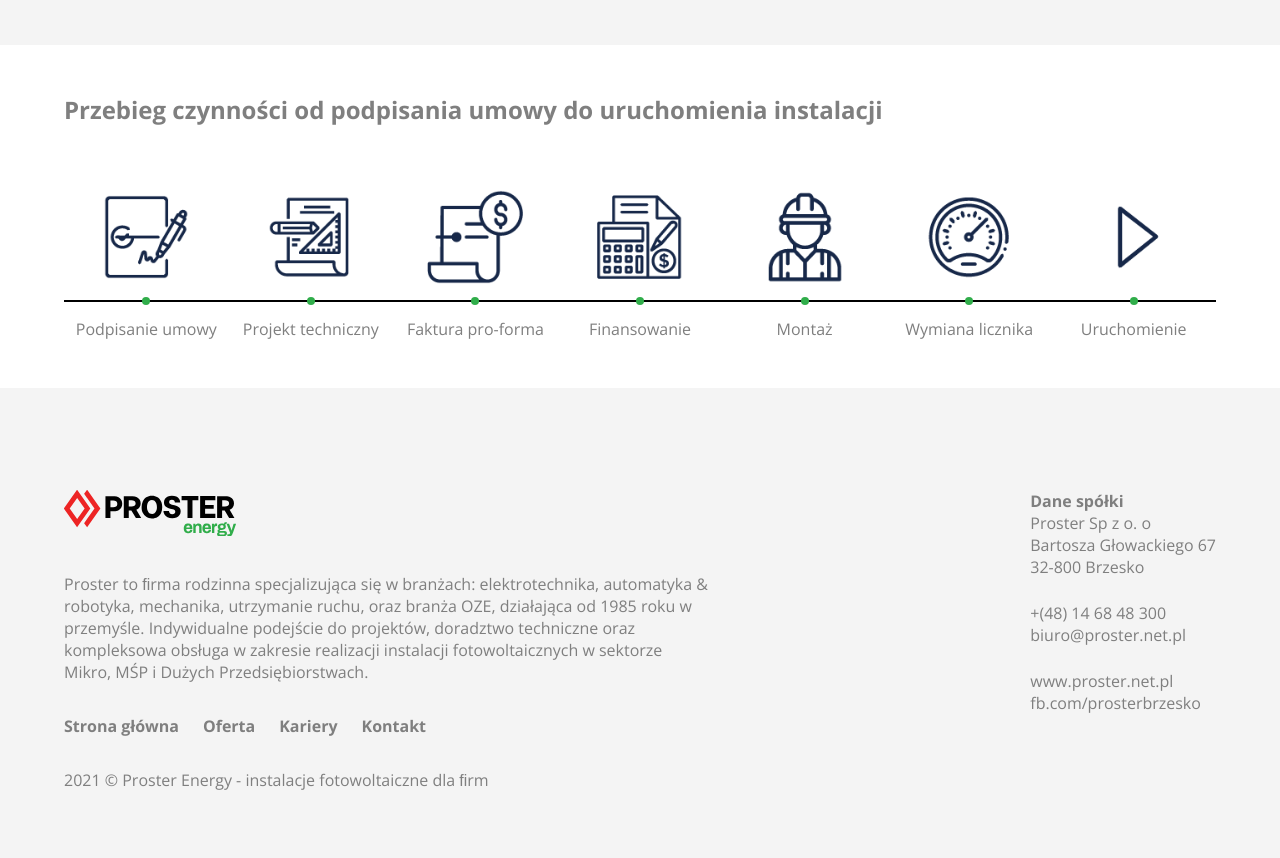
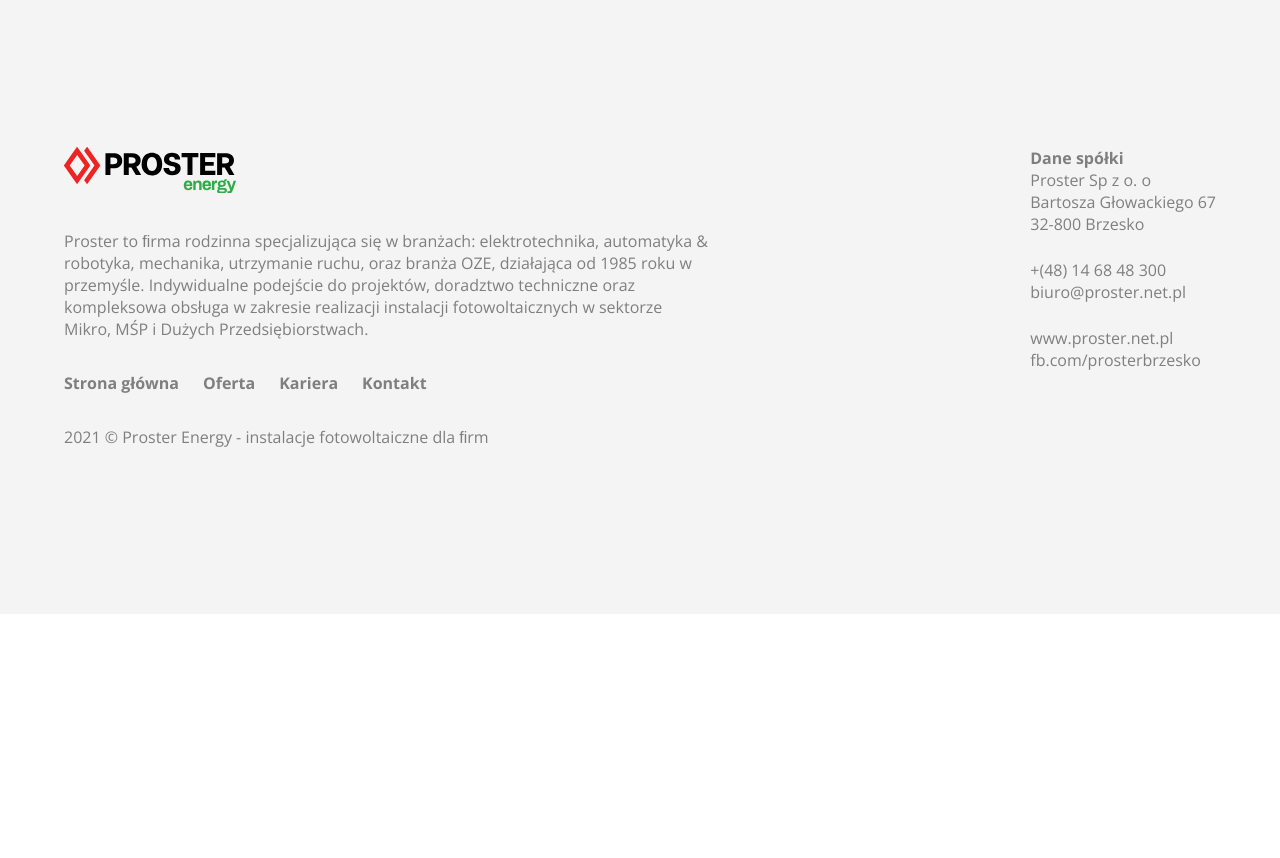
Before and after one commit to PawelKrawczyk96/proster, a Gatsby site: page / in a window 1280 px wide. Shown: the part 1418-2276 px from the top of the page. After the commit the page ends 2032 px from the top, so only its background shows below. Built offline with nearby package versions, Linux system fonts and the light colour scheme; Gatsby itself is replaced by a stand-in of ours.

Commit message:
change images and text

```diff
--- a/src/components/Footer.js
+++ b/src/components/Footer.js
@@ -28,7 +28,7 @@
                                     <a href="/oferta/" className="item-link">Oferta</a>
                                 </li>
                                 <li className="list-item">
-                                    <a href="/kariera/" className="item-link">Kariery</a>
+                                    <a href="/kariera/" className="item-link">Kariera</a>
                                 </li>
                                 <li className="list-item">
                                     <a href="/kontakt/" className="item-link">Kontakt</a>
--- a/src/components/Navbar.js
+++ b/src/components/Navbar.js
@@ -24,7 +24,7 @@
                         <a className="item-link" href='/oferta/'>Oferta</a>
                     </li>
                     <li className="list-item">
-                        <a href="/kariera/" className="item-link">Kariery</a>
+                        <a href="/kariera/" className="item-link">Kariera</a>
                     </li>
                     <li className="list-item">
                         <a className="item-link" href="/kontakt/">Kontakt</a>
--- a/src/kontakt.css
+++ b/src/kontakt.css
@@ -64,6 +64,7 @@
 .contact-us-info{
     display: flex;
     flex-direction: column;
+    align-items: flex-end;
 
 }
 .contact-us-info p{
--- a/src/pages/index.js
+++ b/src/pages/index.js
@@ -50,55 +50,6 @@
             </div>
           </div>
         </div>
-        <div className="container">
-          <div className="inst-process">
-            <h2>Przebieg czynności od podpisania umowy do uruchomienia instalacji</h2>
-            <div className="process-road">
-              <div className="road-item">
-                <div className="road-item-img">
-                  <img src={signIcon} alt="sign icon"/>
-                </div>
-                <p>Podpisanie umowy</p>
-              </div>
-              <div className="road-item">
-                <div className="road-item-img">
-                  <img src={projectIcon} alt="project icon" />
-                </div>
-                <p>Projekt techniczny</p>
-              </div>
-              <div className="road-item">
-                <div className="road-item-img">
-                  <img src={invoiceIcon} alt="invoice icon" />
-                </div>
-                <p>Faktura pro-forma</p>
-              </div>
-              <div className="road-item">
-                <div className="road-item-img">
-                  <img src={moneyIcon} alt="money icon" />
-                </div>
-                <p>Finansowanie</p>
-              </div>
-              <div className="road-item">
-                <div className="road-item-img">
-                  <img src={installationIcon} alt="installation icon"/>
-                </div>
-                <p>Montaż</p>
-              </div>
-              <div className="road-item">
-                <div className="road-item-img">
-                  <img src={meterIcon} alt="meter icon" />
-                </div>
-                <p>Wymiana licznika</p>
-              </div>
-              <div className="road-item">
-                <div className="road-item-img">
-                  <img src={startIcon} alt="start icon" />
-                </div>
-                <p>Uruchomienie</p>
-              </div>
-            </div>
-          </div>
-        </div>
       </Layout>
     </div>
   )
```
Also changed, not shown: src/pages/oferta.js (+7 -3 lines), 2 other files.
